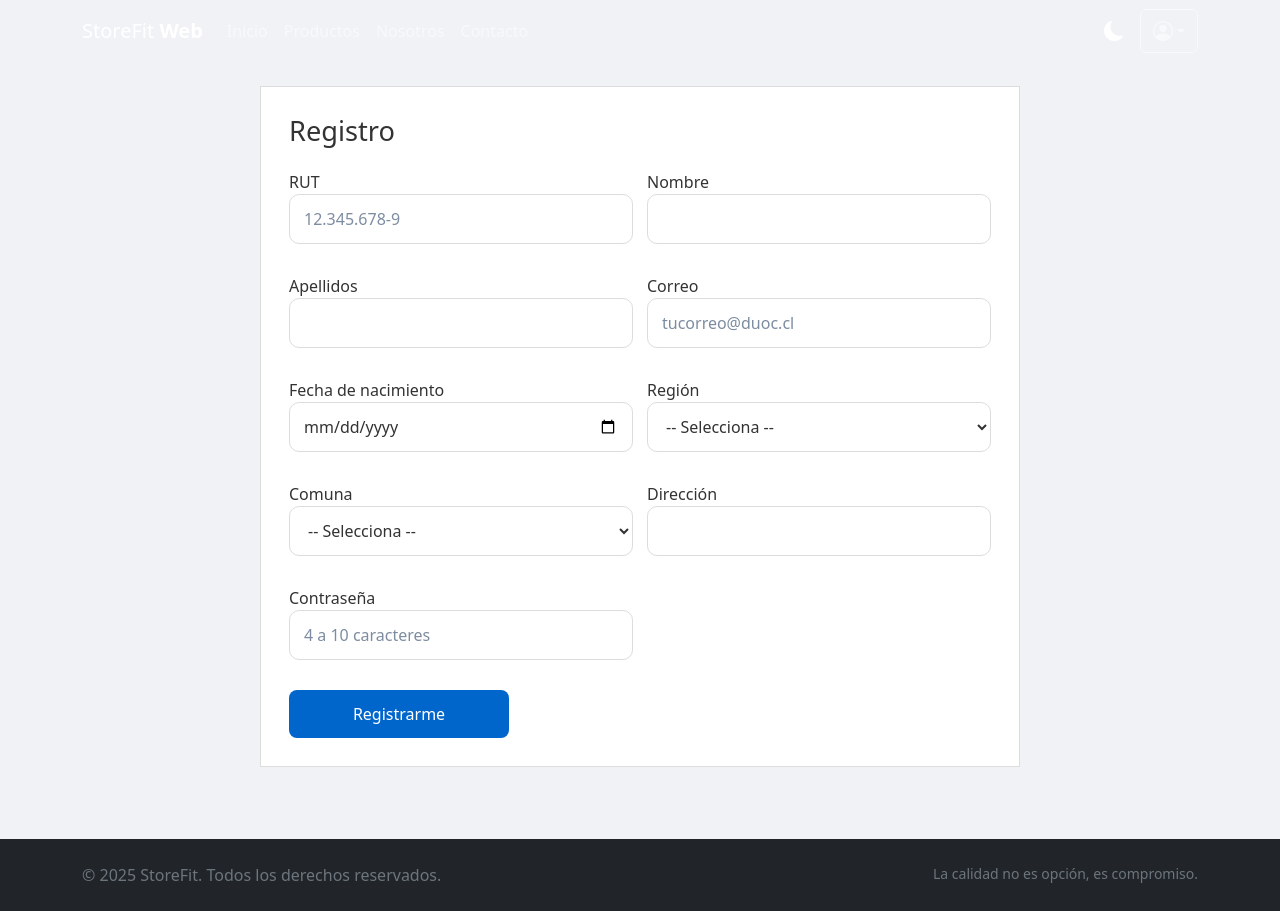
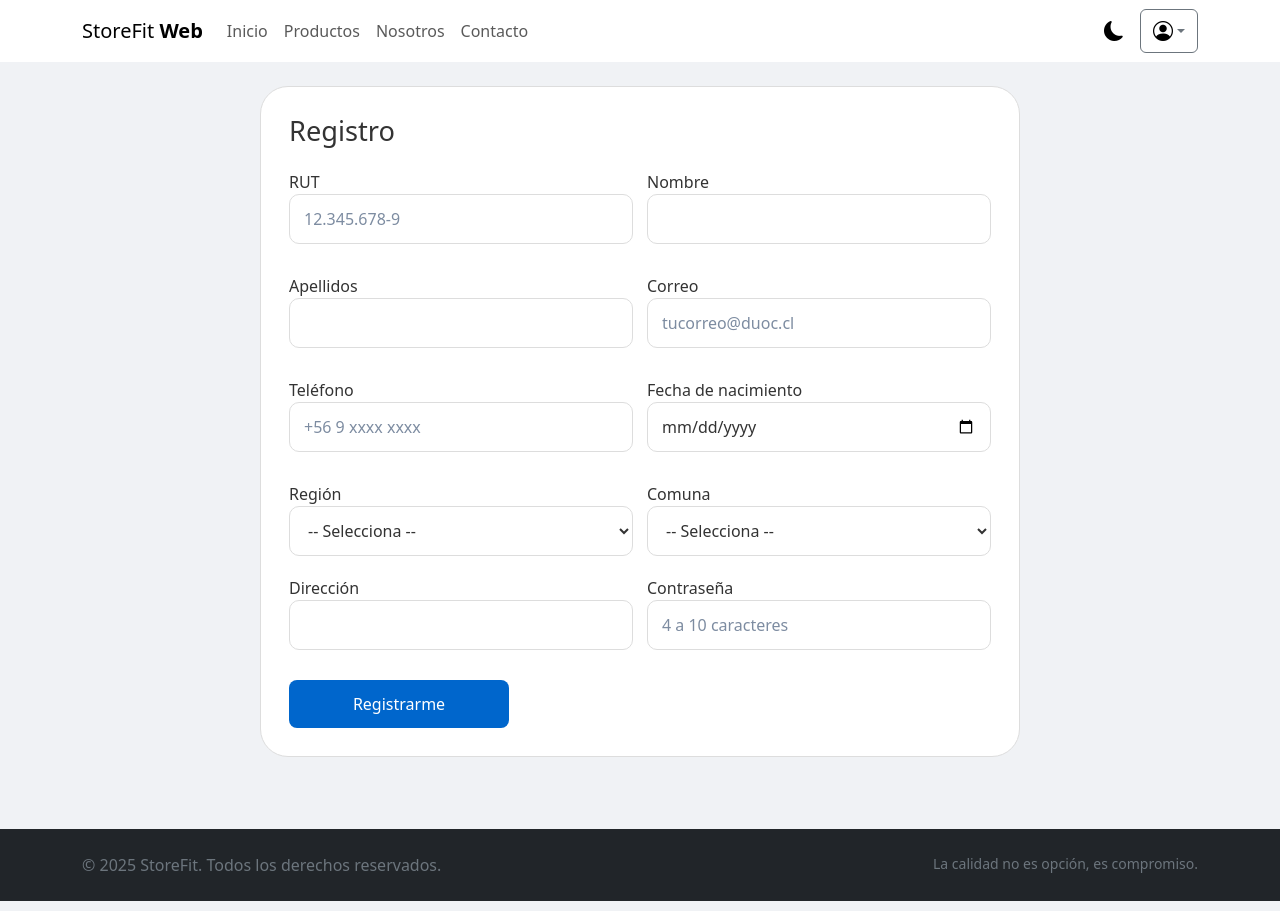
Before and after one commit to benjazJJ/StoreFitWeb-React, a React (Vite) app: page /#/Registro in a window 1280 px wide. Built offline with nearby package versions, Linux system fonts and the light colour scheme.

Commit message:
Casi terminado formularios auth, arreglar

```diff
--- a/src/components/comunes/BarraNavegacion.tsx
+++ b/src/components/comunes/BarraNavegacion.tsx
@@ -10,7 +10,7 @@ export default function BarraNavegacion({ onBuscar }: { onBuscar?: (q?: string)
   }
 
   return (
-    <nav className="navbar navbar-expand-lg navbar-dark">
+    <nav className={`navbar navbar-expand-lg ${theme === 'dark' ? 'navbar-dark' : 'navbar-light'}`}>
       <div className="container">
         <a className="navbar-brand" href="#">
           <span className="sf-brand">StoreFit</span> <span className="fw-semibold">Web</span>
@@ -38,10 +38,22 @@ export default function BarraNavegacion({ onBuscar }: { onBuscar?: (q?: string)
               }}
               title="Cambiar tema"
             >
-              <i className={`bi ${theme === 'light' ? 'bi-moon-fill' : 'bi-sun-fill'}`} style={{ color: 'white' }}></i>
+              <i
+                className={`bi ${theme === 'light' ? 'bi-moon-fill' : 'bi-sun-fill'}`}
+                style={{ color: theme === 'dark' ? 'white' : 'black' }}
+              ></i>
             </button>
-            <button className="btn btn-outline-light dropdown-toggle d-flex align-items-center" id="userMenu" data-bs-toggle="dropdown" aria-expanded="false">
-              <i className="bi bi-person-circle" style={{ fontSize: 20 }}></i>
+            <button
+              className={
+                theme === 'dark'
+                  ? 'btn btn-outline-light dropdown-toggle d-flex align-items-center'
+                  : 'btn btn-outline-secondary dropdown-toggle d-flex align-items-center'
+              }
+              id="userMenu"
+              data-bs-toggle="dropdown"
+              aria-expanded="false"
+            >
+              <i className="bi bi-person-circle" style={{ fontSize: 20, color: theme === 'dark' ? 'white' : 'black' }}></i>
             </button>
             <ul className="dropdown-menu dropdown-menu-end" aria-labelledby="userMenu">
               <li><Link className="dropdown-item" to="/InicioSesion">Iniciar sesión</Link></li>
--- a/src/pages/Registro/Registro.tsx
+++ b/src/pages/Registro/Registro.tsx
@@ -27,6 +27,9 @@ numeroTelefono: "",
 export default function Registro() {
     const [form, setForm] = useState<RegistroForm>(inicial);
     const [errores, setErrores] = useState<Record<string, string>>({});
+    const [submitting, setSubmitting] = useState(false);
+    const [lastError, setLastError] = useState<string | null>(null);
+    const [touched, setTouched] = useState<Record<string, boolean>>({});
     const navigate = useNavigate();
 
     const comunasFiltradas = useMemo(
@@ -35,16 +38,26 @@ export default function Registro() {
     );
 
     function set<K extends keyof RegistroForm>(clave: K, valor: RegistroForm[K]) {
+        if (clave === "regionId") {
+            setForm(prev => ({ ...prev, regionId: valor as string, comunaId: "" }));
+            return;
+        }
         setForm(prev => ({ ...prev, [clave]: valor }));
-    if (clave === "regionId") {
-      setForm(prev => ({ ...prev, comunaId: "" }));
     }
+
+    function markTouched(k: keyof RegistroForm) {
+        setTouched(prev => ({ ...prev, [k]: true }));
+    }
+
+    const rutFormatoValido = (r: string) => {
+        return /^\d{1,2}(?:\.\d{3})*-?[0-9Kk]$/.test(r.trim());
     }
 
     function validar(): boolean {
         const e: Record<string, string> = {};
 
-    if (!rutValido(form.rut)) e.rut = "RUT inválido";
+        if (!requerido(form.rut) || !rutValido(form.rut) || !rutFormatoValido(form.rut))
+            e.rut = "RUT inválido (formato 12.345.678-9)";
         if (!requerido(form.nombre) || !longitudMaxima(form.nombre, 100))
             e.nombre = "Requerido (máx. 100)";
         if (!requerido(form.apellidos) || !longitudMaxima(form.apellidos, 100))
@@ -52,6 +65,9 @@ export default function Registro() {
 
         if (!requerido(form.correo) || !longitudMaxima(form.correo, 100) || !dominioCorreoValido(form.correo))
             e.correo = "Correo inválido o dominio no permitido";
+
+        if (!requerido(form.numeroTelefono))
+            e.numeroTelefono = "Número de teléfono requerido";
 
         if (!requerido(form.fechaNacimiento))
             e.fechaNacimiento = "Requerido";
@@ -65,8 +81,8 @@ export default function Registro() {
         if (!requerido(form.direccion) || !longitudMaxima(form.direccion, 120))
             e.direccion = "Requerido (máx. 120)";
 
-    if (form.password && !passwordValida(form.password))
-      e.contrasenia = "Entre 4 y 10 caracteres";
+        if (!requerido(form.password) || !passwordValida(form.password ?? ""))
+            e.contrasenia = "Contraseña entre 4 y 10 caracteres";
 
         setErrores(e);
         return Object.keys(e).length === 0;
@@ -76,19 +92,35 @@ export default function Registro() {
         ev.preventDefault();
         if (!validar()) return;
 
+        if (submitting) return;
+        setSubmitting(true);
+        try {
+            console.log('Registro - datos enviados:', form);
             const { ok, mensaje } = registrarUsuario(form);
             if (!ok) {
                 setErrores({ global: mensaje ?? "No se pudo registrar" });
+                setLastError(mensaje ?? 'registro-failed');
                 return;
             }
-    alert("¡Registro exitoso! Ahora inicia sesión.");
+            setErrores({});
+            setLastError(null);
+            setForm(inicial);
             navigate('/InicioSesion');
+        } catch (err: any) {
+            console.error('Error al registrar usuario:', err);
+            const msg = err?.message ? String(err.message) : String(err);
+            setErrores({ global: 'Error inesperado al registrar. Revisa la consola.' });
+            setLastError(msg);
+        } finally {
+            setSubmitting(false);
+        }
     }
 
     return (
         <form onSubmit={onSubmit} className="sf-form">
             <h1>Registro</h1>
             {errores.global && <p className="sf-error">{errores.global}</p>}
+            {lastError && <pre style={{ color: 'var(--sf-error)' }}>{lastError}</pre>}
 
             <label className="sf-label">RUT
                 <input
@@ -120,6 +152,17 @@ export default function Registro() {
                 />
             </label>
             {errores.correo && <small className="sf-error">{errores.correo}</small>}
+
+            <label className="sf-label">Teléfono
+                <input
+                    type="tel"
+                    className="sf-input"
+                    value={form.numeroTelefono}
+                    onChange={(e) => set("numeroTelefono", e.target.value)}
+                    placeholder="+56 9 xxxx xxxx"
+                />
+            </label>
+            {errores.numeroTelefono && <small className="sf-error">{errores.numeroTelefono}</small>}
 
             <label className="sf-label">Fecha de nacimiento
                 <input
@@ -170,7 +213,9 @@ export default function Registro() {
             {errores.contrasenia && <small className="sf-error">{errores.contrasenia}</small>}
 
             <div className="actions">
-        <button type="submit" className="btn btn-accent">Registrarme</button>
+                <button type="submit" className="btn btn-accent" disabled={submitting}>
+                    {submitting ? 'Registrando...' : 'Registrarme'}
+                </button>
             </div>
         </form>
     );
--- a/src/services/auth.tsx
+++ b/src/services/auth.tsx
@@ -11,7 +11,7 @@ export type RegistroForm = {
     regionId: string;
     comunaId: string;
     direccion: string;
-    password?: string;
+    password: string;
 };
 
 export type Usuario = RegistroForm & {
--- a/src/styles/Login.css
+++ b/src/styles/Login.css
@@ -4,7 +4,7 @@
     margin: 0 auto;
     background: var(--sf-surface);
     padding: 26px;
-    border-radius: var(--sf-radius);
+    border-radius: 28px;
     box-shadow: var(--sf-shadow);
     border: 1px solid var(--sf-border);
 }
--- a/src/styles/Registro.css
+++ b/src/styles/Registro.css
@@ -4,7 +4,7 @@
     margin: 0 auto;
     background: var(--sf-surface);
     padding: 28px;
-    border-radius: var(--sf-radius);
+    border-radius: 28px;
     box-shadow: var(--sf-shadow);
     border: 1px solid var(--sf-border);
 
--- a/src/styles/global.css
+++ b/src/styles/global.css
@@ -12,6 +12,10 @@
   --sf-error: #dc3545;
   --sf-link: #0066cc;
   --sf-bg: #f0f2f5;
+  /* Navbar background in light theme: white so links and controls are visible */
+  --sf-navbar-bg: var(--sf-surface);
+  --sf-dropdown-bg: #ffffff;
+  --sf-dropdown-text: #333333;
 }
 
 :root[data-theme="dark"] {
@@ -34,6 +38,11 @@ body {
   background-color: var(--sf-bg);
   color: var(--sf-text);
   transition: background-color 0.3s, color 0.3s;
+}
+
+/* Aplicar el fondo de navbar según variable del tema */
+.navbar {
+  background-color: var(--sf-navbar-bg) !important;
 }
 
 /* Estilos globales para formularios (clase .sf-form) */
--- a/src/utils/validaciones.tsx
+++ b/src/utils/validaciones.tsx
@@ -30,15 +30,16 @@ export function dominioCorreoValido(correo: string) {
 export function rutValido(rut: string) {
     const clean = rut.replace(/[.,-]/g, '').toUpperCase();
     if (clean.length < 2) return false;
-
-    const cuerpo = clean.slice(-1);
+  // cuerpo = todos los dígitos excepto el dígito verificador (último)
+  const cuerpo = clean.slice(0, -1);
   const dv = clean.slice(-1);
 
   let suma = 0;
   let mul = 2;
 
-    for (let i = cuerpo.length -1; i <= 0; i--){
-        suma += parseInt(cuerpo[i], 10) * mul;
+  // recorremos de derecha a izquierda
+  for (let i = cuerpo.length - 1; i >= 0; i--) {
+    suma += parseInt(cuerpo.charAt(i), 10) * mul;
     mul = mul === 7 ? 2 : mul + 1;
   }
 
```
Lines whose indentation alone changed are shown as unchanged.
